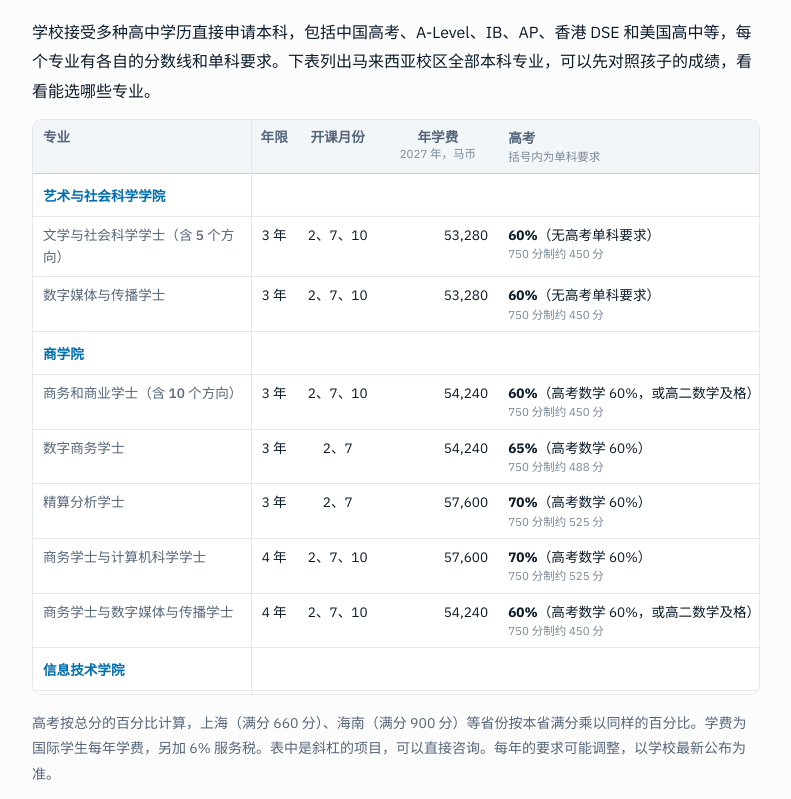
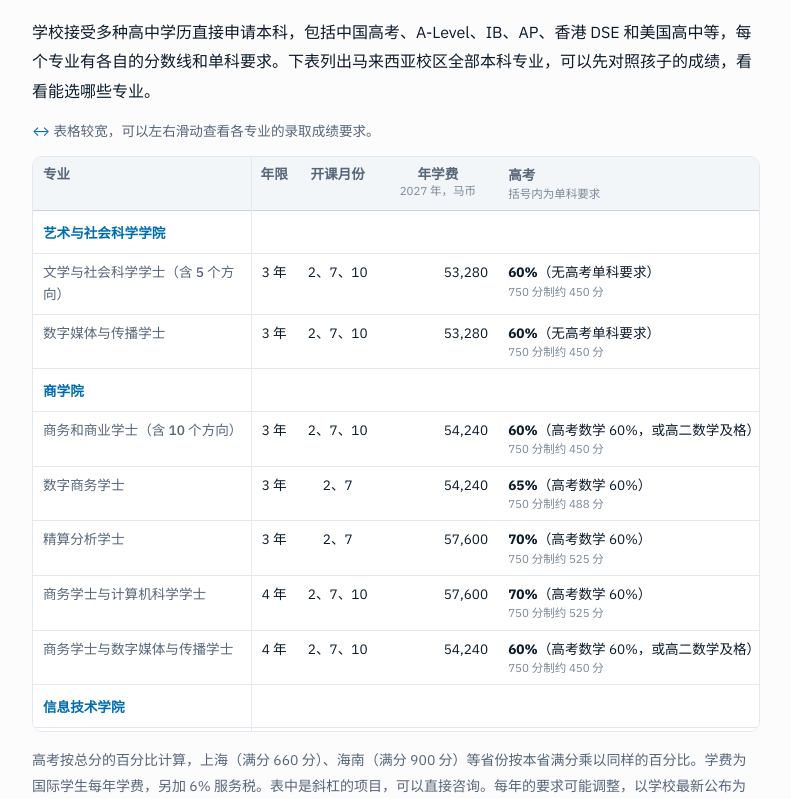
Before and after one commit to Waldo0926/monash-hub, a Nuxt app in the folder frontend/: page /parents in a window 1280 px wide. Shown: the part 1861-2660 px from the top of the page, without its empty margins (244-1035 px from the left). Built offline with nearby package versions, Linux system fonts and the light colour scheme; no server answers.

Commit message:
feat(parents): swipe hint above the entry table whenever it is wider than its box

```diff
--- a/frontend/pages/parents.vue
+++ b/frontend/pages/parents.vue
@@ -45,6 +45,24 @@ const cnyPlain = (n: number) => `约 ${group(Math.round(n * MYR_TO_CNY / 10) * 1
 
 const score = (percent: number) => Math.round((750 * percent) / 100)
 const feeYear = computed(() => fees.value?.year ?? 2027)
+
+// The swipe hint shows only when the table is wider than its box, on a
+// phone or a narrow desktop window alike.
+const entryWrap = ref<HTMLElement | null>(null)
+const entryWide = ref(false)
+let entryObserver: ResizeObserver | null = null
+const checkEntryWidth = () => {
+  const el = entryWrap.value
+  entryWide.value = !!el && el.scrollWidth > el.clientWidth + 1
+}
+onMounted(() => {
+  checkEntryWidth()
+  if (entryWrap.value && 'ResizeObserver' in window) {
+    entryObserver = new ResizeObserver(checkEntryWidth)
+    entryObserver.observe(entryWrap.value)
+  }
+})
+onBeforeUnmount(() => entryObserver?.disconnect())
 // The live /fees table first, so the page moves with it; the typed 2027
 // figure only when the API cannot be read.
 const courseFee = (match: string, fallback: number | string) => {
@@ -184,8 +202,8 @@ useHead({
       <p>
         学校接受多种高中学历直接申请本科，包括中国高考、A-Level、IB、AP、香港 DSE 和美国高中等，每个专业有各自的分数线和单科要求。下表列出马来西亚校区全部本科专业，可以先对照孩子的成绩，看看能选哪些专业。
       </p>
-      <p class="swipe-hint">表格较宽，可以左右、上下滑动查看。</p>
-      <div class="entry-wrap" role="region" aria-label="各专业录取要求" tabindex="0">
+      <p v-if="entryWide" class="swipe-hint">表格较宽，可以左右滑动查看各专业的录取成绩要求。</p>
+      <div ref="entryWrap" class="entry-wrap" role="region" aria-label="各专业录取要求" tabindex="0">
         <table class="entry">
           <thead>
             <tr>
@@ -499,7 +517,8 @@ useHead({
 .living li { display: flex; justify-content: space-between; gap: var(--s4); padding: 8px 0; border-bottom: 1px solid var(--border); }
 .living b { font-weight: 500; white-space: nowrap; }
 
-.swipe-hint { display: none; color: var(--muted-2); font-size: 0.8rem; }
+.swipe-hint { margin: 0 0 var(--s2) !important; color: var(--muted); font-size: 0.85rem; }
+.swipe-hint::before { content: '↔ '; color: var(--brand); }
 .entry-wrap {
   max-height: 72vh;
   margin: var(--s3) 0 var(--s4);
@@ -586,7 +605,6 @@ useHead({
 .agent { padding: var(--s3) var(--s4); border-radius: 10px; background: var(--surface-2); }
 
 @media (max-width: 520px) {
-  .swipe-hint { display: block; }
   .entry { font-size: 0.8rem; }
   .entry tbody th.sticky { min-width: 9em; max-width: 10em; }
 }
```
